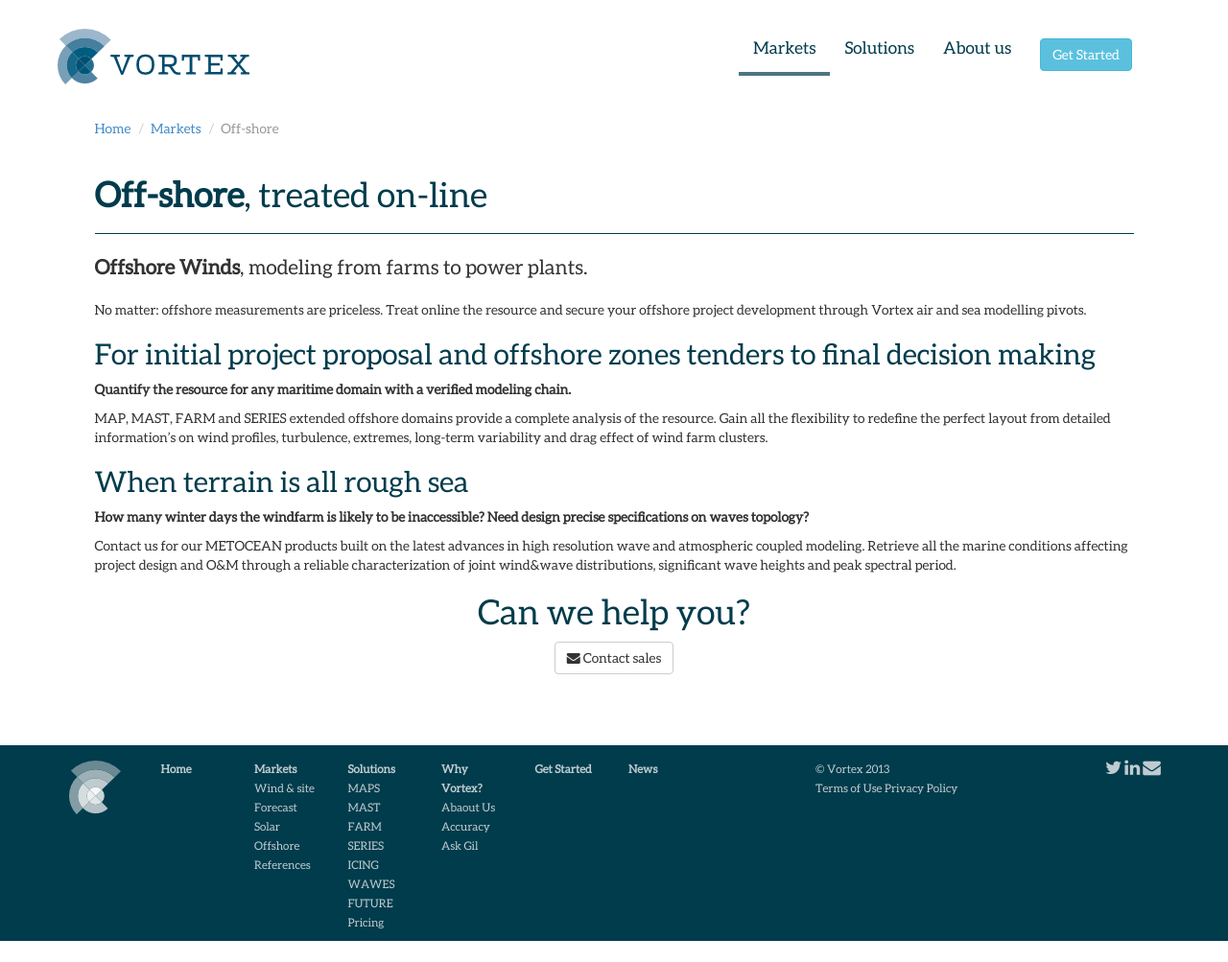
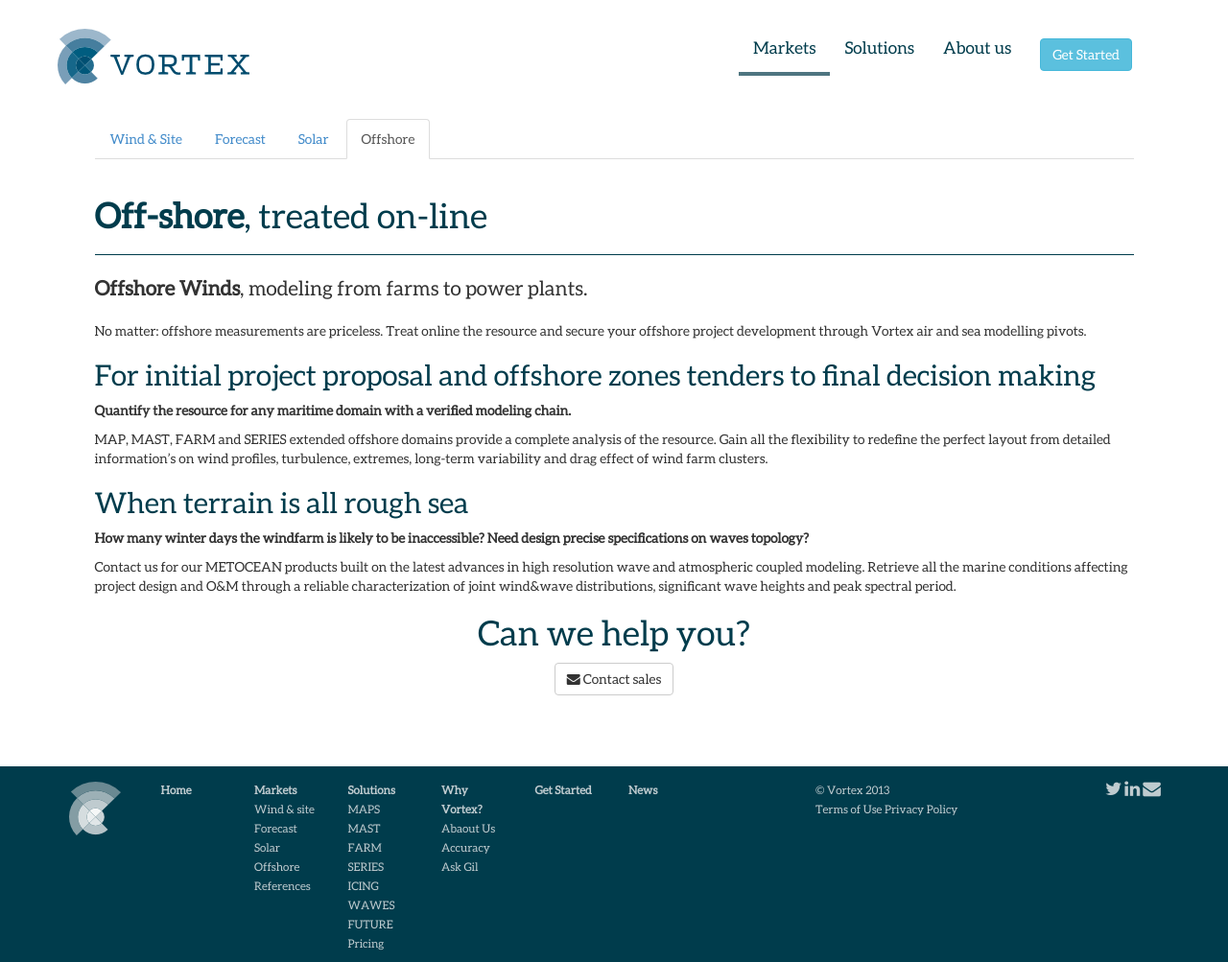
Before and after one commit to vortex-es/vortex-es.github.io, a Jekyll site: the page built from markets/offshore.md, in a window 1280 px wide and 1003 px high. Shown: the whole window at 96% size. Built offline with Jekyll 4.4.1, drawn with Linux system fonts in a browser that asks for light colours; Markdown is read by kramdown in place of the engine named in the settings.

Commit message:
afegit el subnav de markets i discriminat quan ha d'aparèixer el breadcrumb.

```diff
--- /dev/null
+++ b/_includes/nav-markets.html
@@ -0,0 +1,6 @@
+<ul class="nav nav-tabs">
+  <li{% if page.title == "Wind & Site" %} class="active"{% endif %}><a href="{{ site.base_url }}/markets/wind-and-site.html">Wind & Site</a></li>
+  <li{% if page.title == "Forecast" %} class="active"{% endif %}><a href="{{ site.base_url }}/markets/forecast.html">Forecast</a></li>
+  <li{% if page.title == "Solar radiation" %} class="active"{% endif %}><a href="{{ site.base_url }}/markets/solar.html">Solar</a></li>
+  <li{% if page.title == "Off-shore" %} class="active"{% endif %}><a href="{{ site.base_url }}/markets/offshore.html">Offshore</a></li>
+</ul>
--- a/_layouts/markets.html
+++ b/_layouts/markets.html
@@ -10,6 +10,9 @@
 
     <div class="body-content markets">
 
+      {% if page.title == 'Markets' %}
+      {% else if %}
+      {% if page.title == 'References' or page.title == 'Pricing' %}
       <ul class="breadcrumb">
         <li><a href="{{ site.base_url }}/">Home</a></li>
         <li><a href="{{ site.base_url }}/markets">Markets</a></li>
@@ -17,6 +20,10 @@
         <li class="active">{{page.title}}</li>
         {% endif %}
       </ul>
+      {% else if %}
+      {% include nav-markets.html %}
+      {% endif %}
+      {% endif %}
 
       <div class="page-header">
         <h1>{% if page.icon-url %}<img src="{{site.baseurl}}/assets/img/{{page.icon-url}}"/>{% endif %} {% if page.title == 'Markets' or page.title == 'Pricing' %}<strong>{{page.title}}</strong> {% else if %}<strong>{{page.title}}</strong>, {{page.subtitle}} {% endif %}</h1>
```
Also changed, not shown: markets/references.md (+1 -1 lines).
